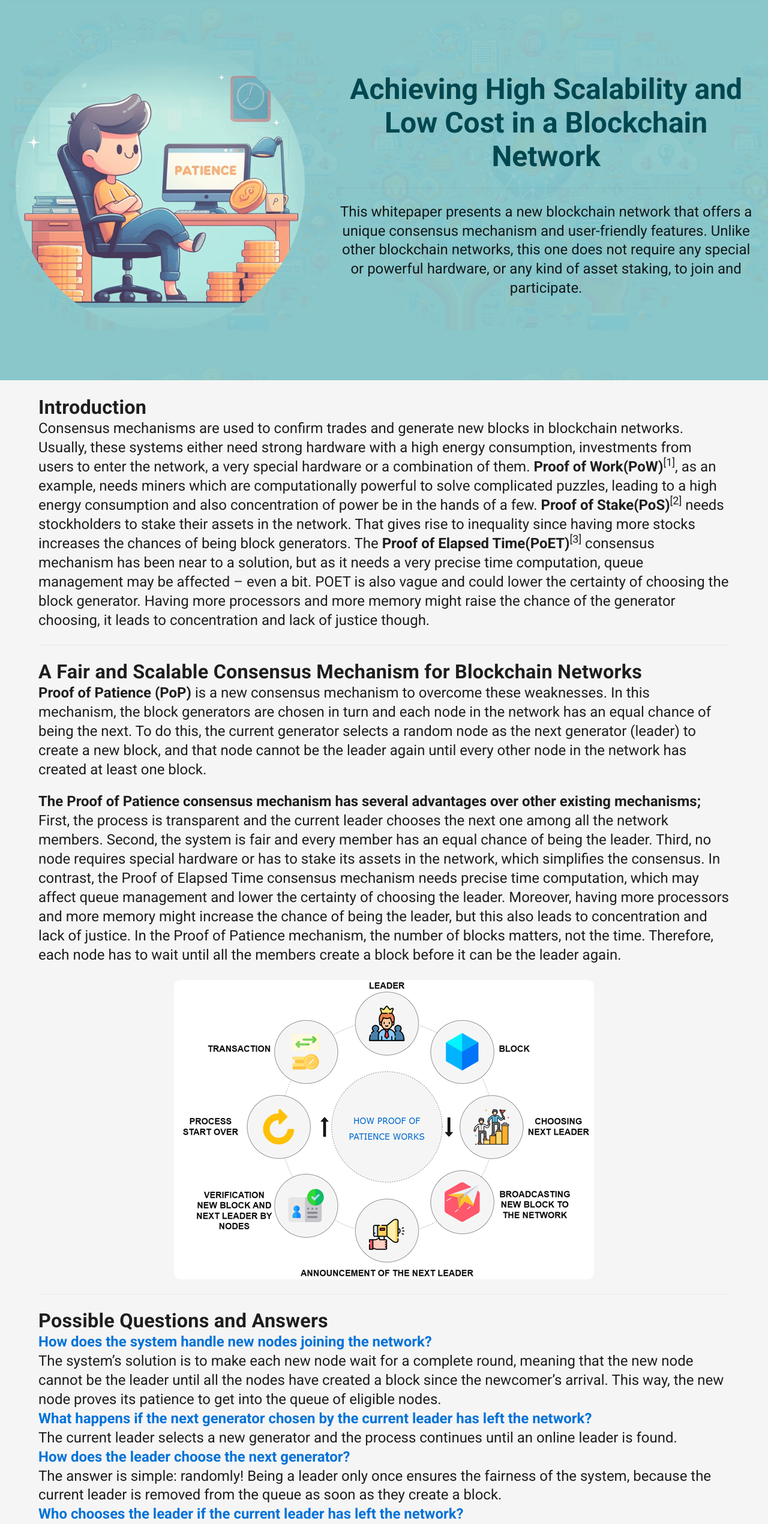
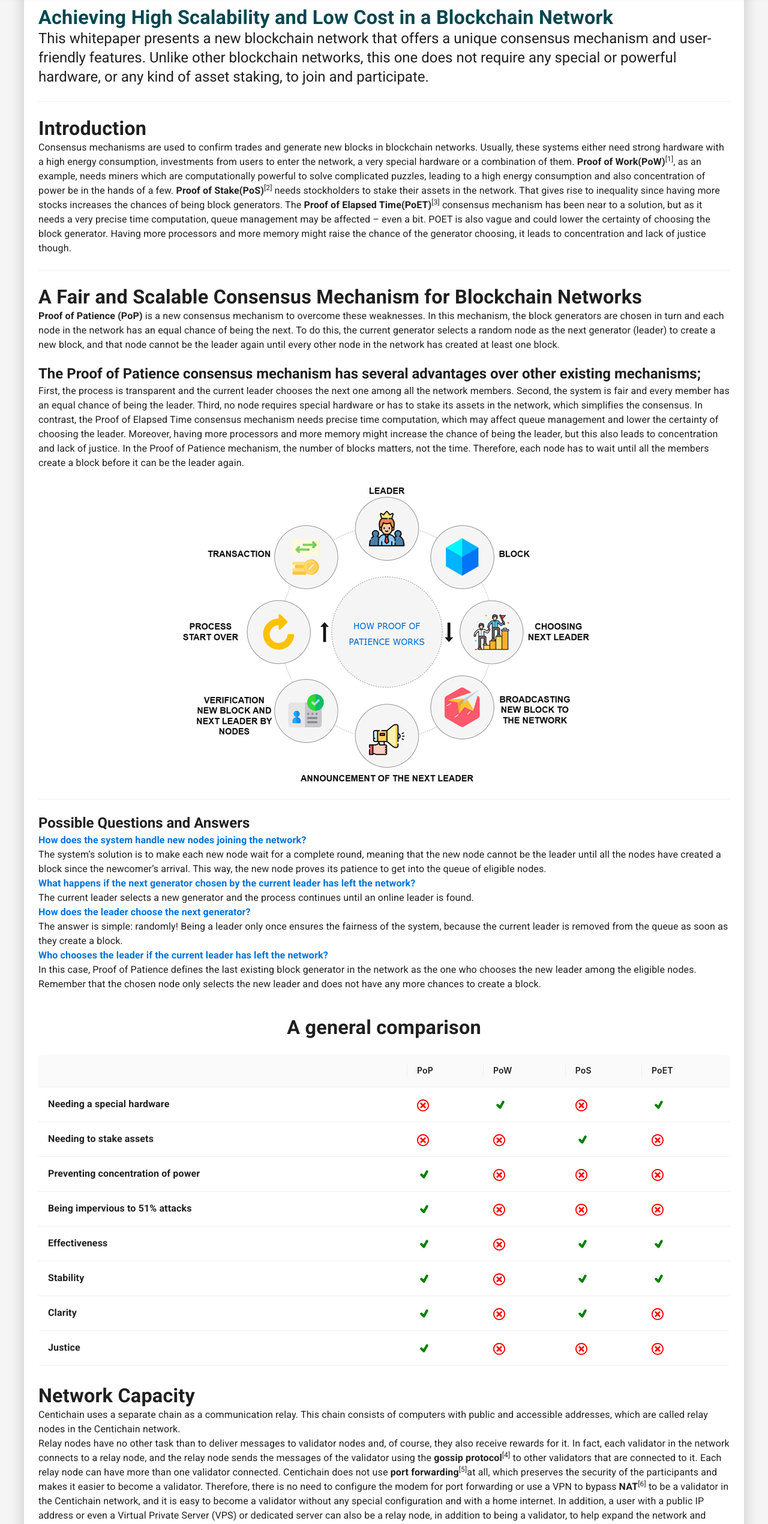
Before and after one commit to mgharebaghi82/client, a React (Create React App) app: page /whitepaper in a window 1280 px wide. Shown: the part 80-2621 px from the top of the page at 60% size. Built offline with nearby package versions, Linux system fonts and the light colour scheme.

Commit message:
change footer

```diff
--- a/src/Becomes.js
+++ b/src/Becomes.js
@@ -44,9 +44,10 @@ function Becomes() {
         }}
       >
         <ThemeProvider theme={theme}>
+          {dataLoaded ? (
             <Typography>
-            {dataLoaded ? (
               <div dangerouslySetInnerHTML={{ __html: data.body }} />
+            </Typography>
           ) : (
             <div
               style={{
@@ -67,7 +68,6 @@ function Becomes() {
               />
             </div>
           )}
-          </Typography>
         </ThemeProvider>
       </Container>
     </div>
--- a/src/Footer.js
+++ b/src/Footer.js
@@ -25,8 +25,8 @@ const icons = {
 
 function MyFooter() {
   const navigate = useNavigate();
-  const validator = "Become a Validator";
-  const relay = "Become a Relay";
+  const validator = "Become A Validator";
+  const relay = "Become A Relay";
   return (
     <div
       style={{
@@ -71,7 +71,7 @@ function MyFooter() {
           <Col xl={6} lg={6} md={6} sm={12} xs={12} style={topCols}>
           <div
               onClick={() => {
-                navigate(`/cards/${validator}`);
+                navigate(`/becomes/${validator}`);
                 window.scroll(0, 0);
               }}
               style={{cursor:"pointer"}}
@@ -80,7 +80,7 @@ function MyFooter() {
             </div>
             <div
               onClick={() => {
-                navigate(`/cards/${relay}`);
+                navigate(`/becomes/${relay}`);
                 window.scroll(0, 0);
               }}
               style={{cursor:"pointer"}}
--- a/src/Whitepaper.js
+++ b/src/Whitepaper.js
@@ -196,70 +196,40 @@ function Docs() {
           overflow: "hidden",
         }}
       >
-        <div className="low-opacity-whitepaper">
-          <Row style={{ userSelect: "none" }}>
-            <Col
-              xs={24}
-              sm={24}
-              md={10}
-              lg={10}
-              xl={10}
+        <Container
+          maxWidth="lg"
           style={{
-                display: "grid",
-                justifyContent: "center",
-                width: "100%",
-                alignItems: "center",
-                padding: "2%",
+            backgroundColor: "white",
+            paddingTop: "25px",
+            boxShadow: "0px 0px 20px 3px #00000029",
           }}
         >
-              <img
-                src={patience}
-                data-aos="fade-right"
-                style={{ borderRadius: "50%", width: "100%" }}
-                alt="Proof Of Patience"
-              />
-            </Col>
-            <Col
-              xs={24}
-              sm={24}
-              md={14}
-              lg={14}
-              xl={14}
-              style={{
-                display: "grid",
-                justifyContent: "center",
-                alignItems: "center",
-                padding: "2%",
-              }}
-            >
-              <div style={{ textAlign: "center", paddingLeft: "1%" }}>
+          {/* Introduction section */}
+          <Row>
+            <Col span={24}>
               <ThemeProvider theme={theme}>
-                  <Typography variant="h3" fontWeight="bold" color="#004750">
+                <Typography variant="h4" fontWeight="bold" color="#004750">
                   Achieving High Scalability and Low Cost in a Blockchain
                   Network
                 </Typography>
-                  <Divider />
                 <Typography variant="h5">
-                    This whitepaper presents a new blockchain network that
-                    offers a unique consensus mechanism and user-friendly
-                    features. Unlike other blockchain networks, this one does
-                    not require any special or powerful hardware, or any kind of
-                    asset staking, to join and participate.
+                  This whitepaper presents a new blockchain network that offers
+                  a unique consensus mechanism and user-friendly features.
+                  Unlike other blockchain networks, this one does not require
+                  any special or powerful hardware, or any kind of asset
+                  staking, to join and participate.
                 </Typography>
               </ThemeProvider>
-              </div>
             </Col>
           </Row>
-        </div>
-        <Container maxWidth="lg">
-          {/* Introduction section */}
-          <Row style={{ marginTop: "25px" }}>
+          <Divider />
+          <Row>
             <Col span={24}>
               <ThemeProvider theme={theme}>
                 <Typography variant="h4" fontWeight="bold">
                   Introduction
                 </Typography>
-                <Typography variant="h5">
+                <Typography>
                   Consensus mechanisms are used to confirm trades and generate
                   new blocks in blockchain networks. Usually, these systems
                   either need strong hardware with a high energy consumption,
@@ -293,7 +263,7 @@ function Docs() {
                   A Fair and Scalable Consensus Mechanism for Blockchain
                   Networks
                 </Typography>
-                <Typography variant="h5">
+                <Typography>
                   <b>Proof of Patience (PoP)</b> is a new consensus mechanism to
                   overcome these weaknesses. In this mechanism, the block
                   generators are chosen in turn and each node in the network has
@@ -308,7 +278,7 @@ function Docs() {
                   The Proof of Patience consensus mechanism has several
                   advantages over other existing mechanisms;
                 </Typography>
-                <Typography variant="h5">
+                <Typography>
                   First, the process is transparent and the current leader
                   chooses the next one among all the network members. Second,
                   the system is fair and every member has an equal chance of
@@ -347,13 +317,13 @@ function Docs() {
           <Row>
             <Col span={24}>
               <ThemeProvider theme={theme}>
-                <Typography variant="h4" fontWeight="bold">
+                <Typography variant="h5" fontWeight="bold">
                   Possible Questions and Answers
                 </Typography>
-                <Typography variant="h5" fontWeight="bold" color="#0072D8 ">
+                <Typography fontWeight="bold" color="#0072D8 ">
                   How does the system handle new nodes joining the network?
                 </Typography>
-                <Typography variant="h5">
+                <Typography>
                   The system’s solution is to make each new node wait for a
                   complete round, meaning that the new node cannot be the leader
                   until all the nodes have created a block since the newcomer’s
@@ -361,29 +331,29 @@ function Docs() {
                   into the queue of eligible nodes.
                 </Typography>
 
-                <Typography variant="h5" fontWeight="bold" color="#0072D8 ">
+                <Typography fontWeight="bold" color="#0072D8 ">
                   What happens if the next generator chosen by the current
                   leader has left the network?
                 </Typography>
-                <Typography variant="h5">
+                <Typography>
                   The current leader selects a new generator and the process
                   continues until an online leader is found.
                 </Typography>
 
-                <Typography variant="h5" fontWeight="bold" color="#0072D8 ">
+                <Typography fontWeight="bold" color="#0072D8 ">
                   How does the leader choose the next generator?
                 </Typography>
-                <Typography variant="h5">
+                <Typography>
                   The answer is simple: randomly! Being a leader only once
                   ensures the fairness of the system, because the current leader
                   is removed from the queue as soon as they create a block.
                 </Typography>
 
-                <Typography variant="h5" fontWeight="bold" color="#0072D8 ">
+                <Typography fontWeight="bold" color="#0072D8 ">
                   Who chooses the leader if the current leader has left the
                   network?
                 </Typography>
-                <Typography variant="h5">
+                <Typography>
                   In this case, Proof of Patience defines the last existing
                   block generator in the network as the one who chooses the new
                   leader among the eligible nodes. Remember that the chosen node
@@ -417,14 +387,13 @@ function Docs() {
               />
             </Col>
           </Row>
-          <Divider />
-          <Row>
+          <Row style={{ marginTop: "30px" }}>
             <Col span={24}>
               <ThemeProvider theme={theme}>
                 <Typography variant="h4" fontWeight="bold">
                   Network Capacity
                 </Typography>
-                <Typography variant="h5">
+                <Typography>
                   Centichain uses a separate chain as a communication relay.
                   This chain consists of computers with public and accessible
                   addresses, which are called relay nodes in the Centichain
@@ -451,11 +420,11 @@ function Docs() {
                   receive more rewards for their role as a relay node.
                 </Typography>
 
-                <Typography variant="h5" fontWeight="bold" color="#0072D8 ">
+                <Typography fontWeight="bold" color="#0072D8 ">
                   If a relay node leaves the network, what happens to the
                   validators that are connected to it?
                 </Typography>
-                <Typography variant="h5">
+                <Typography>
                   In this case, Centichain immediately forces the validator to
                   contact other relay nodes and reconnect to the network.
                   Therefore, validators always keep a list of available relay
@@ -485,10 +454,10 @@ function Docs() {
           <Row style={{ marginTop: "40px" }}>
             <Col span={24}>
               <ThemeProvider theme={theme}>
-                <Typography variant="h4" fontWeight="bold">
+                <Typography variant="h5" fontWeight="bold">
                   Transaction Legitimacy
                 </Typography>
-                <Typography variant="h5">
+                <Typography>
                   Centichain uses common cryptography to secure transactions on
                   the network. Centichain uses the{" "}
                   <b>ECDSA public key encryption</b>
@@ -507,10 +476,10 @@ function Docs() {
           <Row style={{ marginTop: "40px" }}>
             <Col span={24}>
               <ThemeProvider theme={theme}>
-                <Typography variant="h4" fontWeight="bold">
+                <Typography variant="h5" fontWeight="bold">
                   CENTI, Supply, Halving, UTXO
                 </Typography>
-                <Typography variant="h5">
+                <Typography>
                   CENTI is a cryptocurrency that uses Centichain to record and
                   verify its transactions. In fact, CENTI is the native coin of
                   the Centichain network. All rewards and transaction fees are
@@ -545,13 +514,10 @@ function Docs() {
           <Row style={{ marginBottom: "40px" }}>
             <Col span={24}>
               <ThemeProvider theme={theme}>
-                <Typography variant="h4" fontWeight="bold">
+                <Typography variant="h5" fontWeight="bold">
                   Advantages
                 </Typography>
-                <Typography
-                  variant="h5"
-                  style={{ lineHeight: "1.7", color: "#004750" }}
-                >
+                <Typography style={{ lineHeight: "1.7", color: "#004750" }}>
                   <b>
                     Bearing the foregoing in mind, Centichain has these
                     benefits:
@@ -580,10 +546,10 @@ function Docs() {
                   <TiPencil color="green" /> It is fast.
                 </Typography>
                 <Divider />
-                <Typography variant="h4" fontWeight="bold">
+                <Typography variant="h5" fontWeight="bold">
                   Conclusion
                 </Typography>
-                <Typography variant="h5">
+                <Typography>
                   In summary, this paper has presented a new consensus mechanism
                   and a new blockchain network that offer several benefits over
                   existing ones. Proof of Patience is a promising consensus
@@ -700,7 +666,7 @@ function Docs() {
                     https://www.investopedia.com/bitcoin-halving-4843769
                   </a>
                 </Typography>
-                <Typography>
+                <Typography style={{marginBottom:"40px"}}>
                   [11]{" "}
                   <a
                     href="https://www.investopedia.com/terms/u/utxo.asp"
```
Lines whose indentation alone changed are shown as unchanged.
